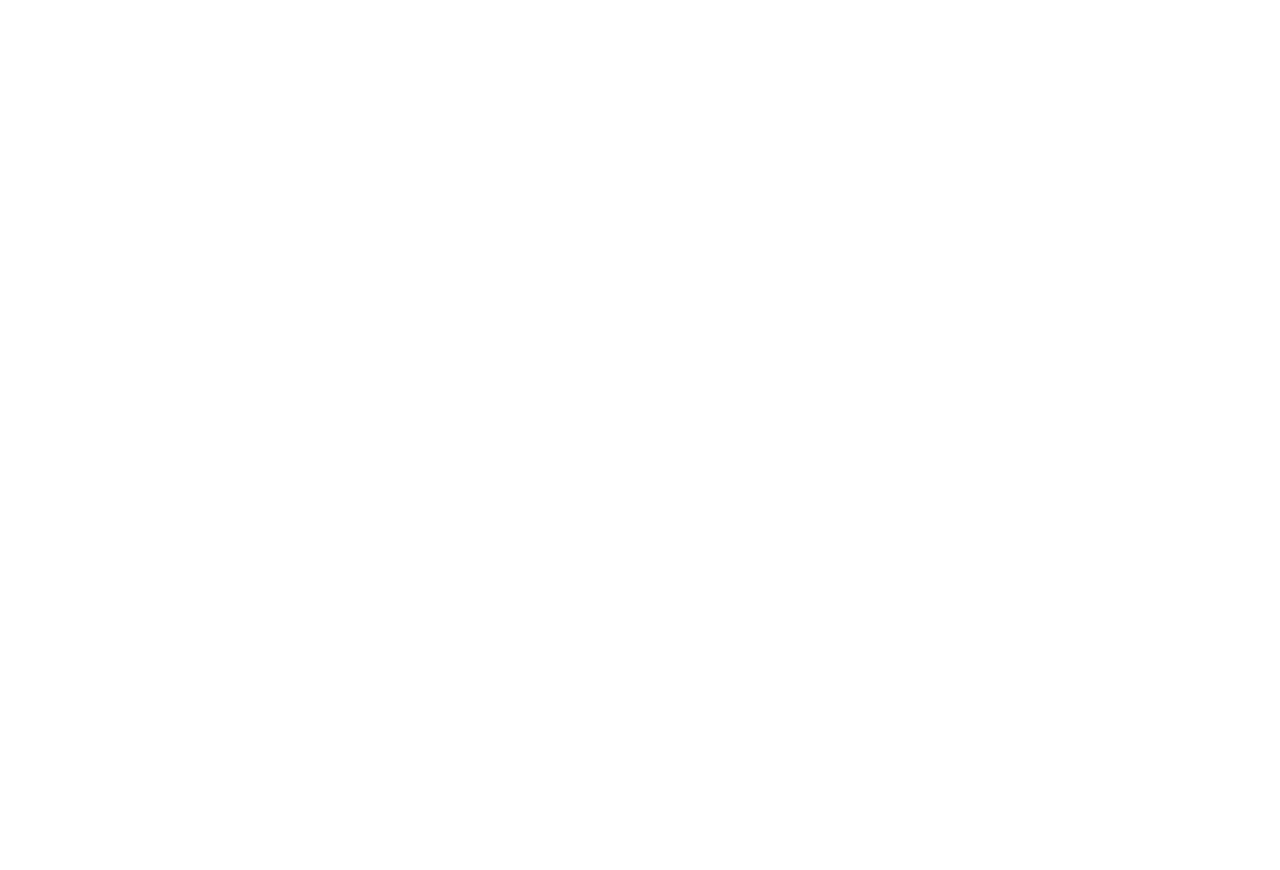
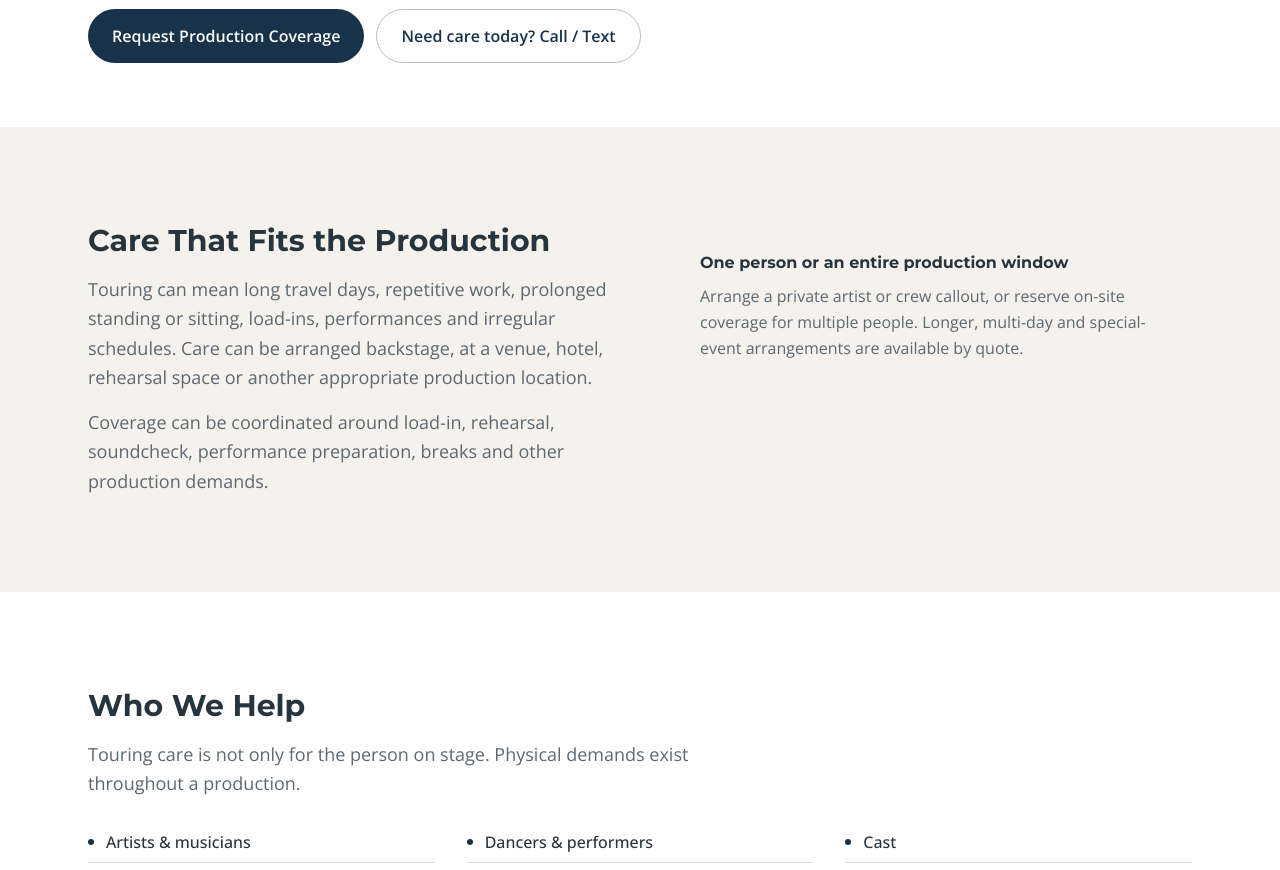
Before and after one commit to mybackcracker/gochiro-platform, a Next.js app: page /touring-production-care in a window 1280 px wide. Before the commit this address had no page. Shown: the part 427-1297 px from the top of the page. Before the commit the page ends 800 px from the top, so only its background shows below. Built offline with nearby package versions, Linux system fonts and the light colour scheme.

Commit message:
Add touring production care landing page

```diff
--- /dev/null
+++ b/app/(marketing)/touring-production-care/page.tsx
@@ -0,0 +1,204 @@
+import type { Metadata } from "next";
+import {
+  Section,
+  Container,
+  PageHeader,
+  CTAButton,
+  H2,
+  H3,
+  P,
+  Step,
+  TagList,
+  Callout,
+} from "@/components/ui";
+import { BUSINESS_PHONE } from "@/lib/gochiro";
+
+export const metadata: Metadata = {
+  title: "Touring Production Musculoskeletal Care | Philadelphia | GoChiroMobile",
+  description:
+    "On-site musculoskeletal care for touring artists, performers, cast, crew and production personnel in Philadelphia and the Greater Philadelphia region.",
+};
+
+const WHO_WE_HELP = [
+  "Artists & musicians",
+  "Dancers & performers",
+  "Cast",
+  "Touring crew & stage personnel",
+  "Audio, lighting & video personnel",
+  "Merchandise teams",
+  "Tour & production personnel",
+];
+
+const COMMON_NEEDS = [
+  "Neck and shoulder discomfort",
+  "Upper- and low-back discomfort",
+  "General aches and stiffness",
+  "Muscle tightness",
+  "Restricted mobility",
+  "Minor strains and overuse complaints",
+];
+
+export default function TouringProductionCarePage() {
+  return (
+    <div>
+      <Section tone="white" className="pt-14 pb-12 sm:pt-20 sm:pb-16">
+        <Container>
+          <PageHeader
+            eyebrow="Touring Productions & Live Events"
+            title="On-Site Musculoskeletal Care for Touring Productions"
+            lede="Philadelphia & the Greater Philadelphia Region — professional care brought directly to the production, helping reduce off-site travel and time away from the workday or show schedule."
+          />
+          <div className="mt-8 flex flex-wrap gap-3">
+            <CTAButton href="/touring-production-care/request">Request Production Coverage</CTAButton>
+            <CTAButton href={`tel:${BUSINESS_PHONE}`} variant="secondary">Need care today? Call / Text</CTAButton>
+          </div>
+        </Container>
+      </Section>
+
+      <Section tone="cream">
+        <Container>
+          <div className="grid gap-10 lg:grid-cols-2 lg:gap-16">
+            <div>
+              <H2>Care That Fits the Production</H2>
+              <P>
+                Touring can mean long travel days, repetitive work, prolonged standing or sitting, load-ins,
+                performances and irregular schedules. Care can be arranged backstage, at a venue, hotel,
+                rehearsal space or another appropriate production location.
+              </P>
+              <P>
+                Coverage can be coordinated around load-in, rehearsal, soundcheck, performance preparation,
+                breaks and other production demands.
+              </P>
+            </div>
+            <Callout title="One person or an entire production window">
+              <p className="text-base leading-relaxed text-muted">
+                Arrange a private artist or crew callout, or reserve on-site coverage for multiple people.
+                Longer, multi-day and special-event arrangements are available by quote.
+              </p>
+            </Callout>
+          </div>
+        </Container>
+      </Section>
+
+      <Section tone="white">
+        <Container>
+          <H2>Who We Help</H2>
+          <P className="max-w-2xl">Touring care is not only for the person on stage. Physical demands exist throughout a production.</P>
+          <TagList items={WHO_WE_HELP} />
+        </Container>
+      </Section>
+
+      <Section tone="cream">
+        <Container>
+          <H2>Common Reasons People Seek Care</H2>
+          <P className="max-w-3xl">
+            Not every backstage complaint is a major injury. Often it is the accumulation of travel and work:
+            a stiff neck, sore shoulder, tight back or general aches that make an already demanding day harder.
+          </P>
+          <TagList items={COMMON_NEEDS} />
+        </Container>
+      </Section>
+
+      <Section tone="white">
+        <Container>
+          <div className="max-w-3xl">
+            <H2>Musculoskeletal Care — Not Just Chiropractic</H2>
+            <P>
+              Care is individualized to the person and may include joint mobilization or chiropractic manipulation,
+              myofascial and soft-tissue techniques, mobility work and appropriate portable therapeutic modalities.
+              Educational and follow-up materials can also be provided for managing mobility and symptoms after the
+              production leaves the area.
+            </P>
+            <P>
+              Additional wellness services, including massage therapy, may be coordinated for larger productions or
+              special events when available.
+            </P>
+          </div>
+        </Container>
+      </Section>
+
+      <Section tone="cream">
+        <Container>
+          <H2>How It Works</H2>
+          <div className="mt-10 max-w-3xl">
+            <Step number={1} title="Tell us about the production">
+              Send the date, venue or location, approximate number of people and preferred coverage window. You do not need to know exactly what type of coverage you need.
+            </Step>
+            <Step number={2} title="Intake can be completed from a phone">
+              Once an engagement is confirmed, a private link or QR code can allow participating individuals to complete required intake, consent and acknowledgments before care begins.
+            </Step>
+            <Step number={3} title="We bring the equipment">
+              Portable treatment and assessment equipment comes with the provider. A suitable treatment area, basic seating and access to an electrical outlet when required are generally all that is needed on site.
+            </Step>
+            <Step number={4} title="Choose the flow that fits the day">
+              Coverage can use reserved appointment times, drop-in availability or a hybrid approach depending on the production schedule.
+            </Step>
+            <Step number={5} title="Care takes place on site">
+              Individual visits are commonly around 15–20 minutes, although time varies with individual needs. A typical two-hour block can often accommodate approximately 6–8 people.
+            </Step>
+          </div>
+        </Container>
+      </Section>
+
+      <Section tone="white">
+        <Container>
+          <H2>Flexible Coverage</H2>
+          <div className="mt-8 grid gap-6 md:grid-cols-3">
+            <Callout title="Production Coverage" tone="white">
+              <p className="text-base leading-relaxed text-muted">Reserve a provider for a defined period backstage or at another production location. Two-hour coverage is a common starting point, with longer arrangements available.</p>
+            </Callout>
+            <Callout title="Private Artist / Crew Callout" tone="white">
+              <p className="text-base leading-relaxed text-muted">On-location care for one person at a venue, hotel or another appropriate location. Same-day requests may be accommodated when availability permits.</p>
+            </Callout>
+            <Callout title="Custom & Multi-Day" tone="white">
+              <p className="text-base leading-relaxed text-muted">Rehearsals, theatrical runs, festivals, extended coverage and other special circumstances can be arranged individually.</p>
+            </Callout>
+          </div>
+          <p className="mt-6 text-sm text-muted">Production coverage is quoted according to the requirements of the engagement.</p>
+        </Container>
+      </Section>
+
+      <Section tone="cream">
+        <Container>
+          <div className="max-w-3xl">
+            <H2>Philadelphia Is Our Hub. Touring Coverage Goes Further.</H2>
+            <P>
+              Touring-production coverage is available throughout Philadelphia, Delaware County, the Main Line,
+              King of Prussia, Chester County and surrounding areas. Productions outside GoChiroMobile&apos;s regular
+              mobile-patient service area are encouraged to inquire.
+            </P>
+          </div>
+        </Container>
+      </Section>
+
+      <Section tone="white">
+        <Container>
+          <div className="max-w-3xl">
+            <H2>Experience in Live Production Environments</H2>
+            <P>
+              GoChiroMobile founder David DeFries, DC, is a third-generation chiropractor who has practiced since 2003.
+              He has experience providing on-location care to performers, cast, crew and production personnel in
+              Philadelphia live-event environments. The service is built around a simple principle: care has to fit
+              the production, not the other way around.
+            </P>
+          </div>
+        </Container>
+      </Section>
+
+      <Section tone="navy">
+        <Container>
+          <div className="max-w-3xl">
+            <H2 onDark>Planning a Philadelphia-Area Tour Stop?</H2>
+            <p className="mt-4 text-lg leading-relaxed text-white/85">
+              Whether one person needs care or you want musculoskeletal services available to cast and crew, send the date, location and what you know so far. Artist identity is optional at the inquiry stage.
+            </p>
+            <div className="mt-8 flex flex-wrap gap-3">
+              <CTAButton href="/touring-production-care/request" variant="inverse">Request Production Coverage</CTAButton>
+              <CTAButton href={`tel:${BUSINESS_PHONE}`} variant="inverseOutline">Call / Text {BUSINESS_PHONE}</CTAButton>
+            </div>
+          </div>
+        </Container>
+      </Section>
+    </div>
+  );
+}
```
